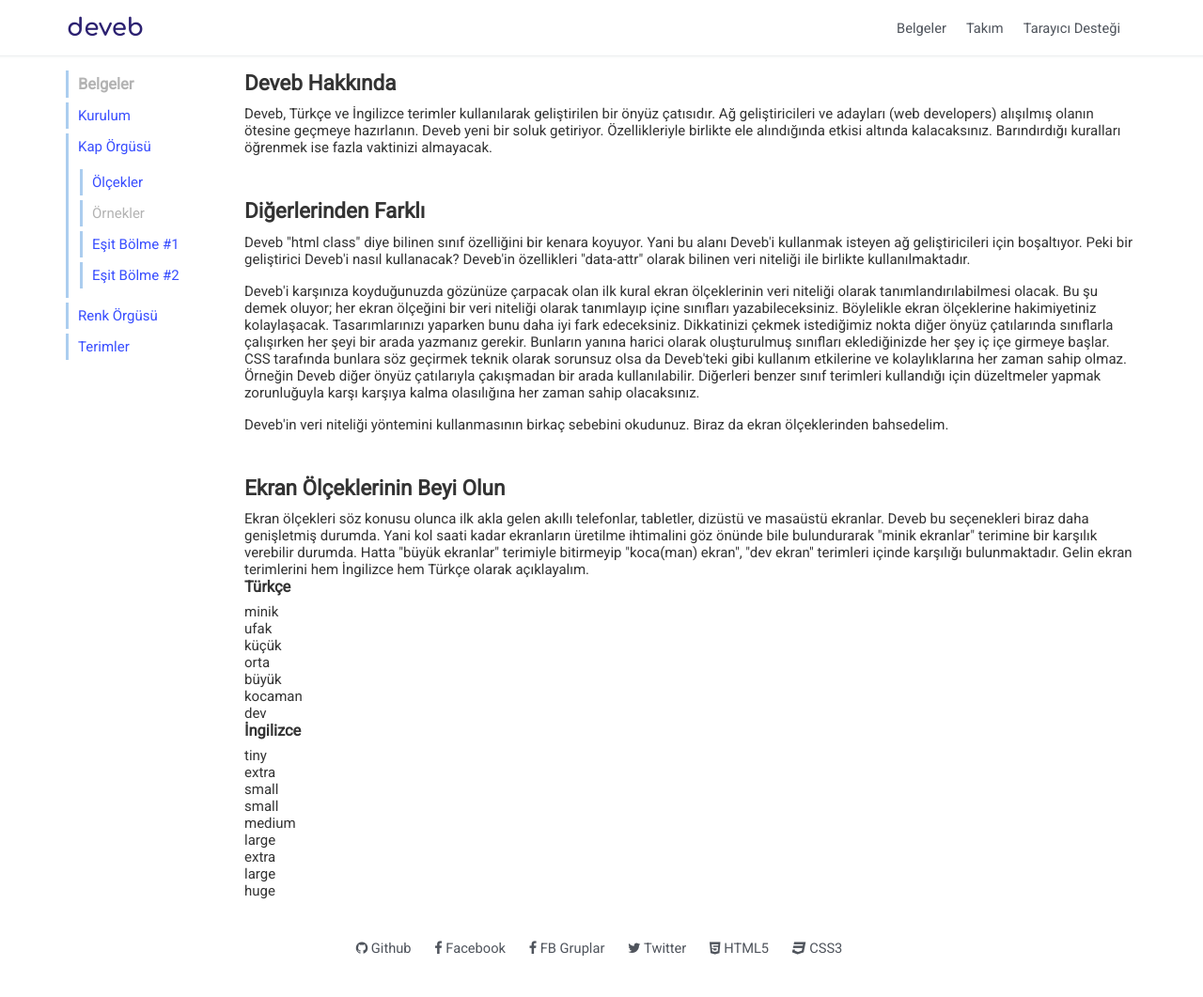
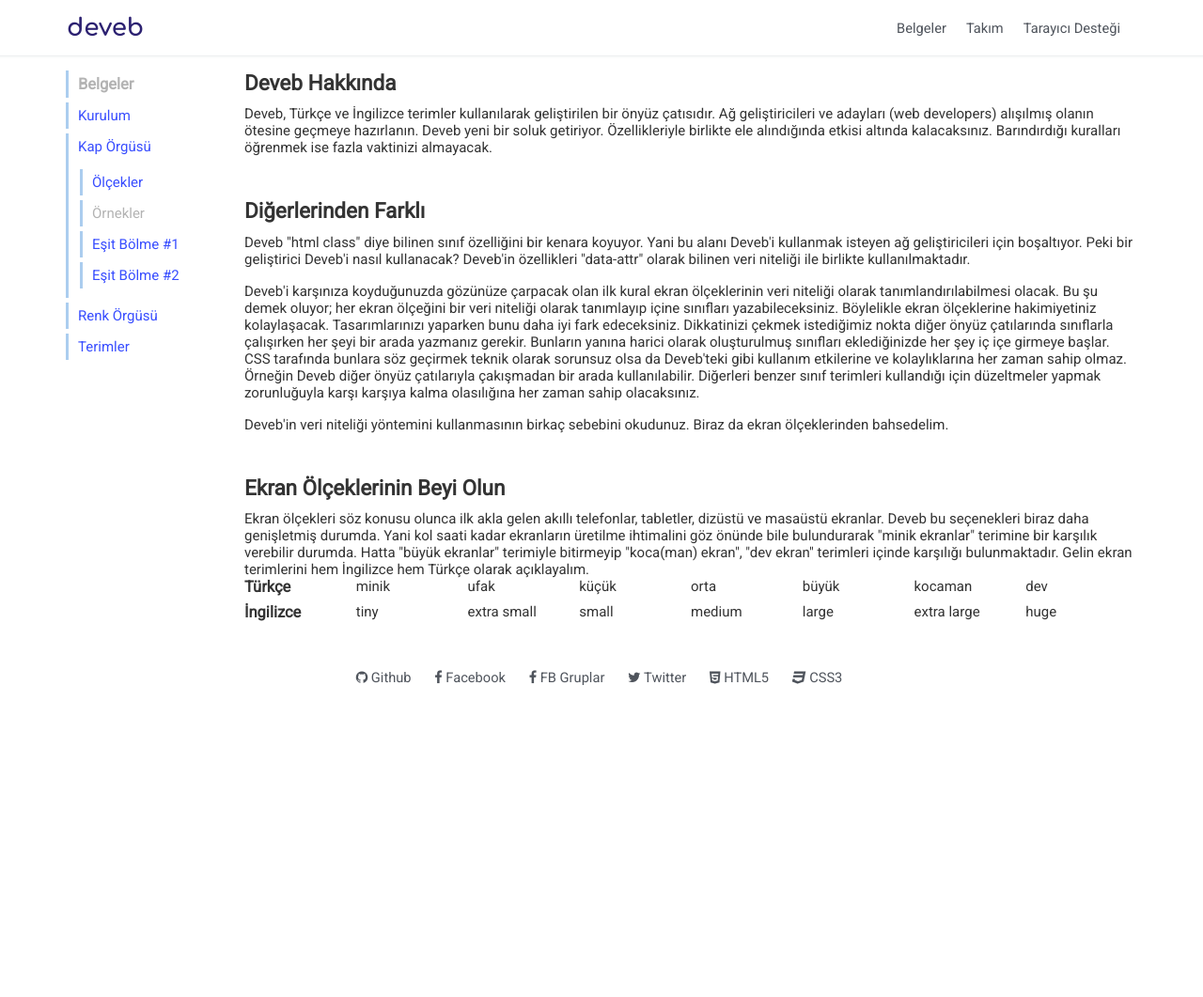
Before and after one commit to data-deveb/data-deveb.github.io, a Jekyll site: the page built from belgeler/deveb.html, in a window 1280 px wide. Shown: the whole page at 94% size. Built offline with Jekyll 4.4.1, drawn with Linux system fonts in a browser that asks for light colours; after the commit the page ends 900 px from its top, so only the background shows below that.

Commit message:
Güncelleme

```diff
--- a/belgeler/deveb.html
+++ b/belgeler/deveb.html
@@ -10,7 +10,7 @@ title: Hakkında
 <p>Deveb'in veri niteliği yöntemini kullanmasının birkaç sebebini okudunuz. Biraz da ekran ölçeklerinden bahsedelim.</p>
 <h1>Ekran Ölçeklerinin Beyi Olun</h1>
 <p>Ekran ölçekleri söz konusu olunca ilk akla gelen akıllı telefonlar, tabletler, dizüstü ve masaüstü ekranlar. Deveb bu seçenekleri biraz daha genişletmiş durumda. Yani kol saati kadar ekranların üretilme ihtimalini göz önünde bile bulundurarak "minik ekranlar" terimine bir karşılık verebilir durumda. Hatta "büyük ekranlar" terimiyle bitirmeyip "koca(man) ekran", "dev ekran" terimleri içinde karşılığı bulunmaktadır. Gelin ekran terimlerini hem İngilizce hem Türkçe olarak açıklayalım.</p>
-<div>
+<div data-gnl="24 24p">
   <div data-gnl="1 8p"><h2>Türkçe</h2></div>
   <div data-gnl="1 8p">minik</div>
   <div data-gnl="1 8p">ufak</div>
```
